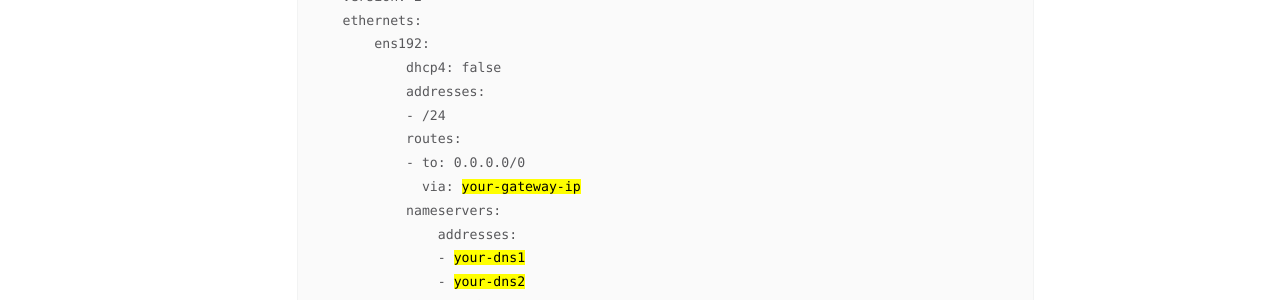
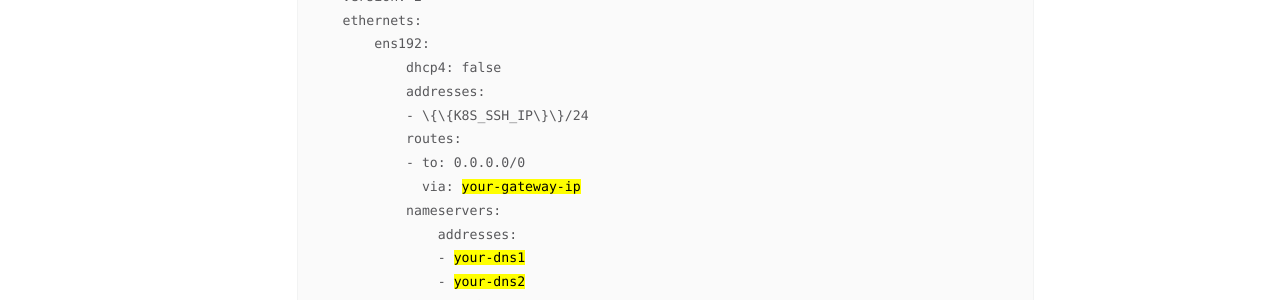
Before and after one commit to xrdocs/cnbng, a Jekyll site: the page built from _tutorials/cnbng-cp-cluster-single-vm-aio-deployment-guide.md, in a window 1280 px wide and 900 px high, scrolled down 3719 px. Shown: the part 295-595 px from the top of the window. Built offline with Jekyll 4.4.1, drawn with Linux system fonts in a browser that asks for light colours; comment, search, counter and statistics services are not loaded; some of the changed text lies outside the part shown.

Commit message:
Update cnbng-cp-cluster-single-vm-aio-deployment-guide.md

```diff
--- a/_tutorials/cnbng-cp-cluster-single-vm-aio-deployment-guide.md
+++ b/_tutorials/cnbng-cp-cluster-single-vm-aio-deployment-guide.md
@@ -115,7 +115,7 @@ exit
         ens192:
             dhcp4: false
             addresses:
-            - {{K8S_SSH_IP}}/24
+            - \{\{K8S_SSH_IP\}\}/24
             routes:
             - to: 0.0.0.0/0
               via: <mark>your-gateway-ip</mark>
```
